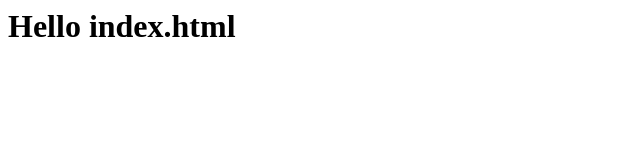
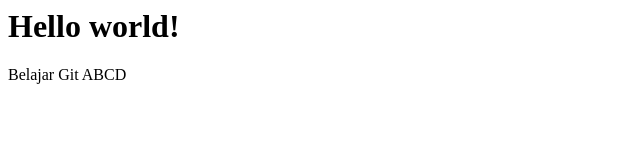
Before and after one commit to andit12/BelajarGit, a plain HTML site: page index.html in a window 1280 px wide. Shown: the whole page, without its empty margins (0-640 px from the left). Drawn offline with Linux system fonts and the light colour scheme.

Commit message:
belajar reverse

```diff
--- a/index.html
+++ b/index.html
@@ -3,6 +3,7 @@
         <title>Belajar Git</title>
     </head>
     <body>
-        <h1>Hello index.html</h1>
+        <h1>Hello world!</h1>
+        <p>Belajar Git ABCD</p>
     </body>
 </html>
```
